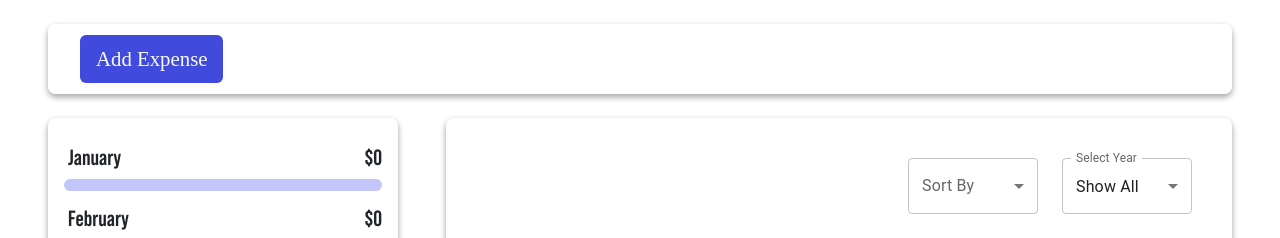
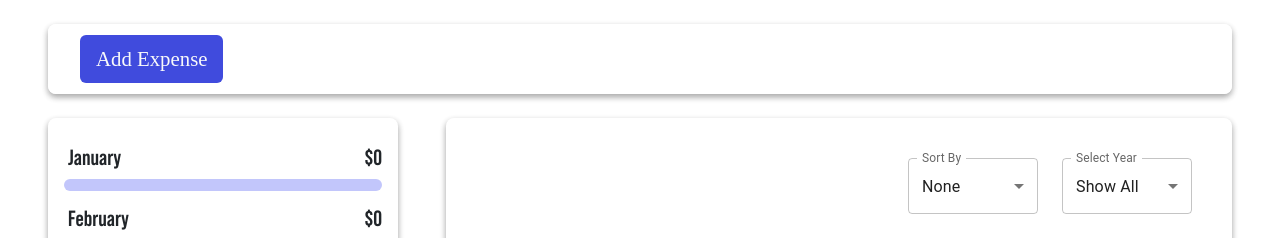
Before and after one commit to axeemgohar/expense-tracker, a React (Create React App) app: page / in a window 1280 px wide. Shown: the top 238 px of the page. Built offline with nearby package versions, Linux system fonts and the light colour scheme; a web font is replaced by a local one.

Commit message:
code optimized,Two arrays converted into one to pass data

```diff
--- a/src/components/expenses/Expenses.component.jsx
+++ b/src/components/expenses/Expenses.component.jsx
@@ -6,41 +6,47 @@ import ChartExpenses from "../chart/ChartExpenses.component";
 import "./expenses.styles.css";
 const Expenses = (props) => {
   const [receivedYear, setRecievedYear] = useState("Year");
+  const [recievedOrder, setRecievedOrder] = useState("None");
+  let expenseData = [...props.expenseData];
 
   const parsedYear = (recievedValue) => {
     setRecievedYear(recievedValue);
   };
-  const storeVal = props.expenseData.filter((element) => {
+
+  if (receivedYear !== "Year") {
+    expenseData = expenseData.filter((element) => {
       const year = element.date.getFullYear().toString();
 
       return receivedYear === year;
     });
-  console.log(storeVal.length);
+  }
+
+  const parsedOrder = (recievedValue) => {
+    setRecievedOrder(recievedValue);
+  };
+  if (recievedOrder === "high-to-low") {
+    expenseData.sort((a, b) => {
+      return b.amount - a.amount;
+    });
+  } else if (recievedOrder === "low-to-high") {
+    expenseData.sort((a, b) => {
+      return a.amount - b.amount;
+    });
+  }
 
   return (
     <>
-      <ChartExpenses
-        expenses={storeVal.length === 0 ? props.expenseData : storeVal}
-      />
+      <ChartExpenses expenses={expenseData} />
       <Card className="expenses-container ms-5 flex-grow-1 p-3">
         <ExpenseFilter
           selectedYear={receivedYear}
           expenseYears={props.expenseData}
           onParseYear={parsedYear}
+          onParseOrder={parsedOrder}
+          selectedOrder={recievedOrder}
         />
 
-        {storeVal.length === 0
-          ? props.expenseData.map((element) => {
-              return (
-                <ExpenseItem
-                  key={element.id}
-                  title={element.title}
-                  amount={element.amount}
-                  date={element.date}
-                />
-              );
-            })
-          : storeVal.map((element) => {
+        {expenseData.map((element) => {
           return (
             <ExpenseItem
               key={element.id}
```
Lines whose indentation alone changed are shown as unchanged.
